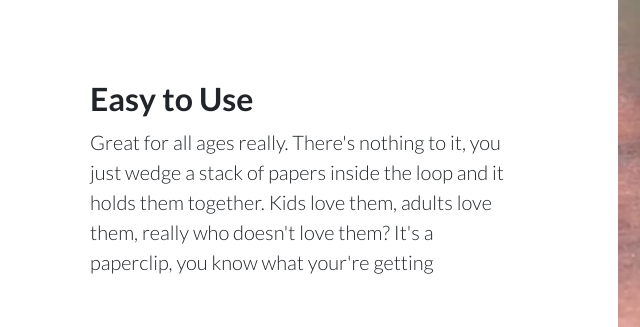
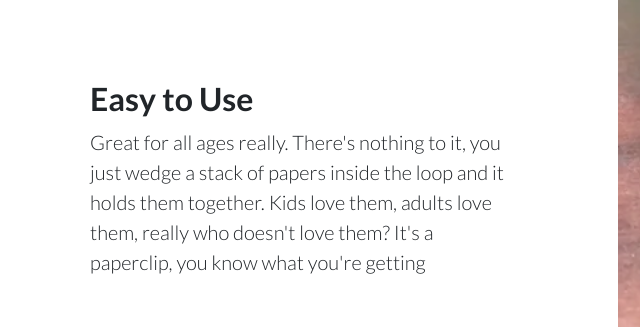
Before and after one commit to MrSupotco/Paperclip-Landing-Page, a plain HTML site: page index.html in a window 1280 px wide. Shown: the part 2640-2967 px from the top of the page, 22-662 px from the left. Drawn offline with nearby package versions, Linux system fonts and the light colour scheme.

Commit message:
Update index.html

```diff
--- a/index.html
+++ b/index.html
@@ -121,7 +121,7 @@
                     <div class="col-lg-6 order-lg-2 text-white showcase-img" style="background-image: url('assets/img/-UwinVhNqa4jipqQe0gP_gmmeTjIw7MKYPbjzSzs4lY.png')"></div>
                     <div class="col-lg-6 order-lg-1 my-auto showcase-text">
                         <h2>Easy to Use</h2>
-                        <p class="lead mb-0">Great for all ages really. There's nothing to it, you just wedge a stack of papers inside the loop and it holds them together. Kids love them, adults love them, really who doesn't love them? It's a paperclip, you know what your're getting</p>
+                        <p class="lead mb-0">Great for all ages really. There's nothing to it, you just wedge a stack of papers inside the loop and it holds them together. Kids love them, adults love them, really who doesn't love them? It's a paperclip, you know what you're getting</p>
                     </div>
                 </div>
             </div>
```
